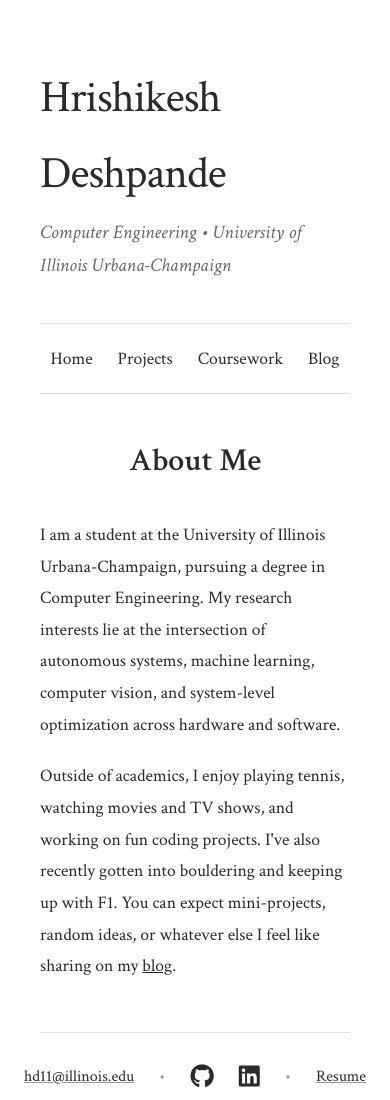
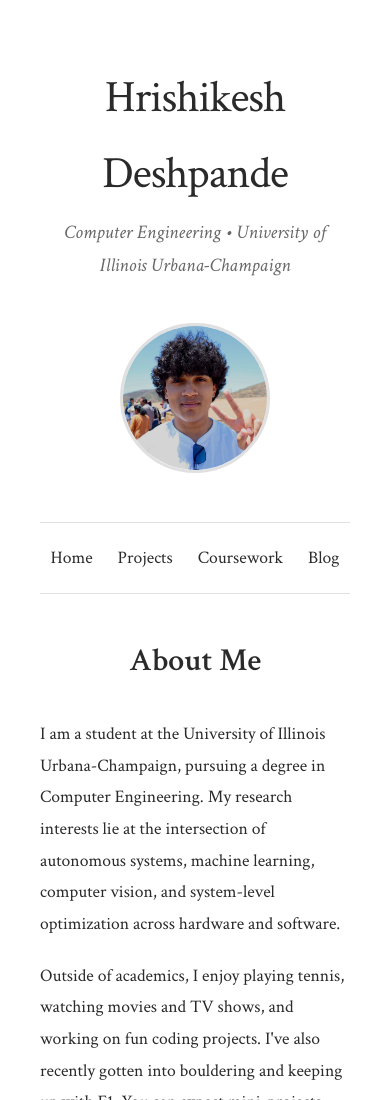
Before and after one commit to hrishid15/hrishid15.github.io, a plain HTML site: page index.html in a window 390 px wide. Shown: the top 1100 px of the page. Drawn offline with Linux system fonts and the light colour scheme.

Commit message:
profile picture

```diff
--- a/index.html
+++ b/index.html
@@ -31,8 +31,28 @@
 
         /* Header Section */
         header {
+            display: flex;
+            justify-content: space-between;
+            align-items: center;
+            padding: 60px 0 0 0;
+            gap: 40px;
+        }
+
+        .header-text {
             text-align: left;
-            padding: 60px 0 0 0;
+            flex: 1;
+        }
+
+        .header-image {
+            flex-shrink: 0;
+        }
+
+        .header-image img {
+            width: 150px;
+            height: 150px;
+            border-radius: 50%;
+            object-fit: cover;
+            border: 3px solid #e0e0e0;
         }
 
         h1 {
@@ -179,6 +199,20 @@
 
         /* Responsive Design */
         @media (max-width: 768px) {
+            header {
+                flex-direction: column;
+                text-align: center;
+            }
+
+            .header-text {
+                text-align: center;
+            }
+
+            .header-image img {
+                width: 150px;
+                height: 150px;
+            }
+
             h1 {
                 font-size: 2.8rem;
             }
@@ -210,8 +244,13 @@
 <body>
     <div class="container">
         <header>
-            <h1>Hrishikesh Deshpande</h1>
-            <p class="subtitle">Computer Engineering • University of Illinois Urbana-Champaign</p>
+            <div class="header-text">
+                <h1>Hrishikesh Deshpande</h1>
+                <p class="subtitle">Computer Engineering • University of Illinois Urbana-Champaign</p>
+            </div>
+            <div class="header-image">
+                <img src="assets/images/me.jpg" alt="Hrishikesh Deshpande">
+            </div>
         </header>
 
         <nav>
```
Also changed, not shown: assets/images/me.jpg (added).
